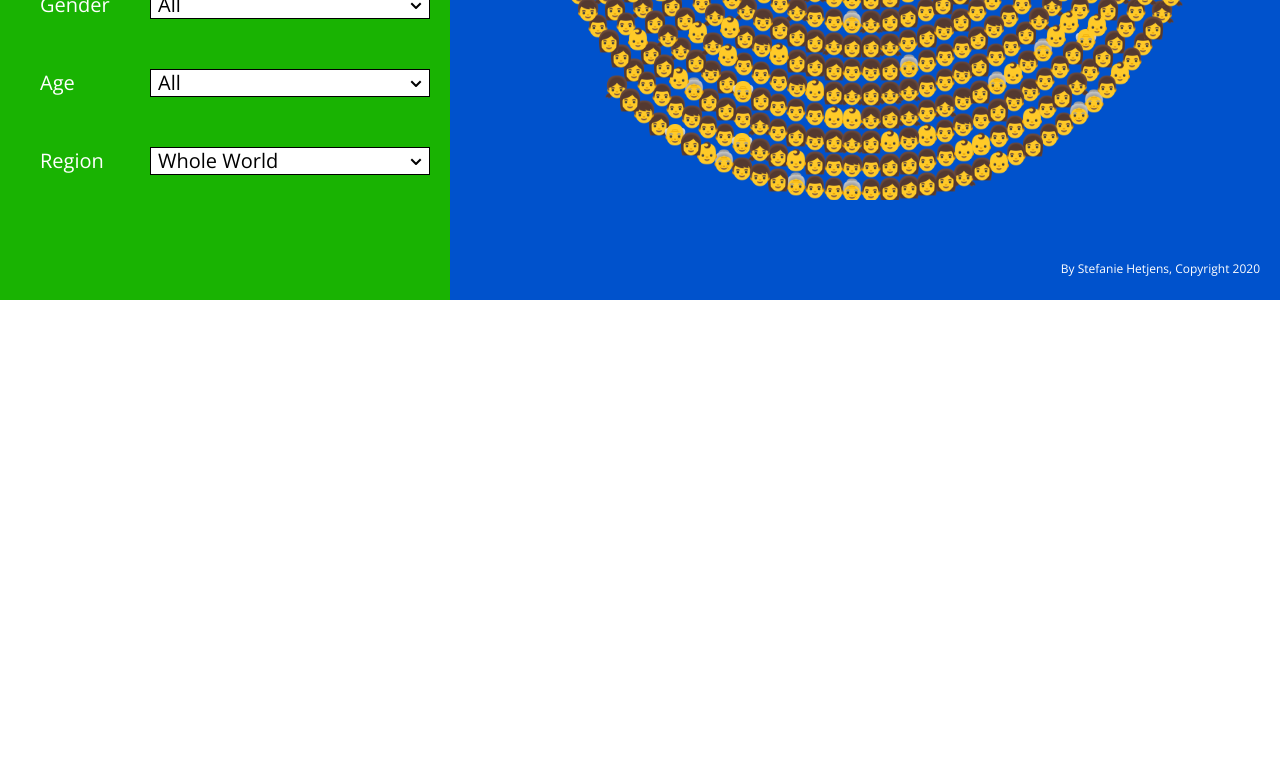
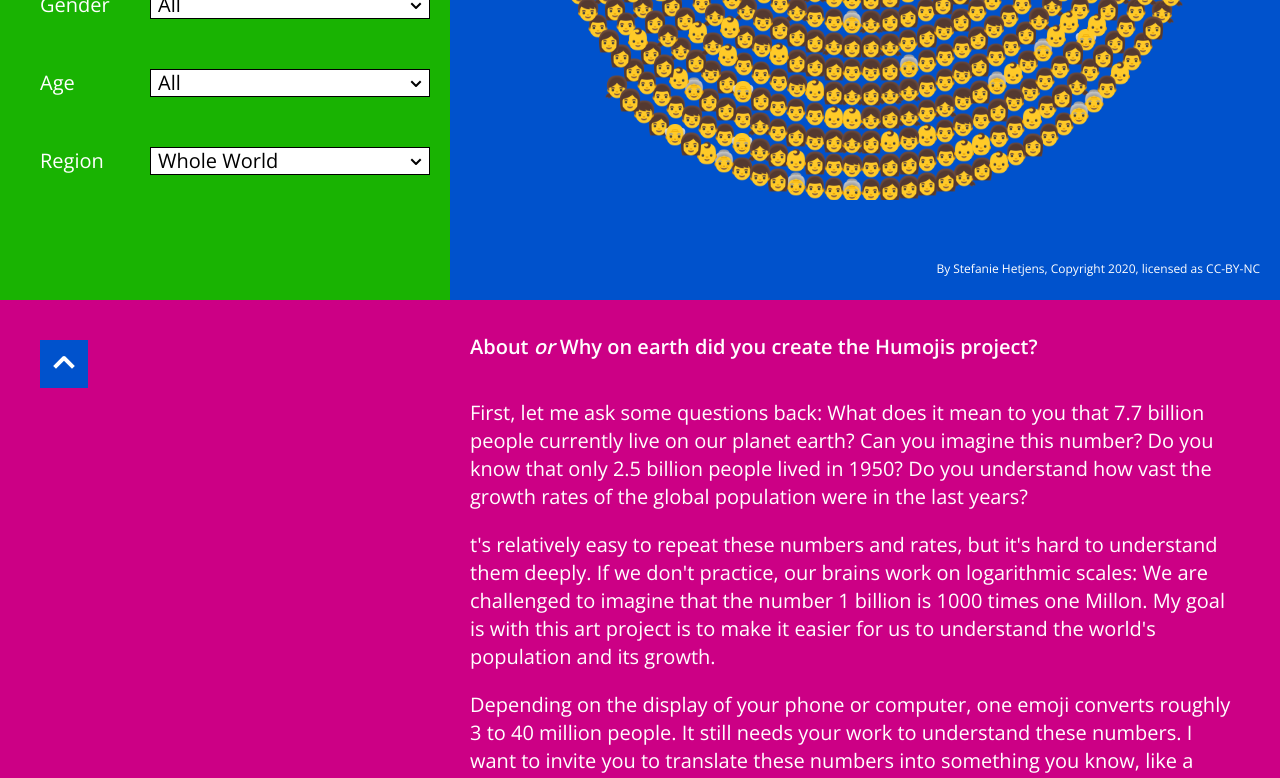
Before and after one commit to ms-hetty/humojis, a Svelte app: page / in a window 1280 px wide. Shown: the part 500-1278 px from the top of the page. Before the commit the page ends 800 px from the top, so only its background shows below. Built offline with nearby package versions, Linux system fonts and the light colour scheme.

Commit message:
faq, about, scrolltop, texts

```diff
--- /dev/null
+++ b/src/About.svelte
@@ -0,0 +1,47 @@
+<script>
+
+</script>
+
+<style>
+    /* General and Desktop styles */
+    .about {
+        background-color: #CC0085;
+        padding: 0 40px 40px 470px;
+		color: #ffffff;
+		font-family: 'Open Sans', Arial, Helvetica, sans-serif;
+    }
+
+    h2 {
+        padding: 35px 40px 40px 0;
+        font-size: 20px;
+        font-weight: 600;
+        line-height: 24px;
+    }
+
+    p {
+        font-size: 20px;
+        margin: 0 0 20px 0;
+        max-width: 770px;
+    }
+
+	/* Tablet styles */
+	@media (max-width: 1025px) {
+	}
+
+	/* Mobile styles */
+	@media (max-width: 760px) {
+        .about {
+            padding: 0 72px 0 12px;
+        }
+        h2 {
+            padding: 15px 0 16px 0;
+        }
+	}
+</style>
+
+<div class="about clearfix" id="about">
+    <h2>About <em>or</em> Why on earth did you create the Humojis project?</h2>
+    <p>First, let me ask some questions back: What does it mean to you that 7.7 billion people currently live on our planet earth? Can you imagine this number? Do you know that only 2.5 billion people lived in 1950? Do you understand how vast the growth rates of the global population were in the last years?</p>
+    <p>t's relatively easy to repeat these numbers and rates, but it's hard to understand them deeply. If we don't practice, our brains work on logarithmic scales: We are challenged to imagine that the number 1 billion is 1000 times one Millon. My goal is with this art project is to make it easier for us to understand the world's population and its growth.</p>
+    <p>Depending on the display of your phone or computer, one emoji converts roughly 3 to 40 million people. It still needs your work to understand these numbers. I want to invite you to translate these numbers into something you know, like a nearby city or a whole country.</p>
+</div>
--- a/src/App.svelte
+++ b/src/App.svelte
@@ -30,6 +30,7 @@
     import Canvas from './Canvas.svelte';
 	import Form from './Form.svelte';
 	import Database from './Database.svelte';
+	import ScrollTop from './ScrollTop.svelte';
 </script>
 
 <style>
@@ -59,9 +60,10 @@
 	}
 </style>
 
-<main>
+<main id="top">
 	<Header />
 	<Form bind:filter={filter}/>
 	<Database bind:filter={filter} bind:display={display} bind:reference={reference} />
 	<Canvas bind:filter={filter} bind:display={display} bind:reference={reference} />
 </main>
+<ScrollTop />
--- a/src/Canvas.svelte
+++ b/src/Canvas.svelte
@@ -219,7 +219,7 @@
     @media (max-width: 760px) {
         .canvas {
             overflow: visible;
-            min-height: calc(100vw + 60px);
+            min-height: calc(100vw + 100px);
         }
         h2.scale {
             padding: 16px 0 0 0;
@@ -246,7 +246,7 @@
             {/each}
         </div>
         <div class="copyright">
-            By <a href="https://www.stefanie-hetjens.com/" target="_blank">Stefanie Hetjens</a>, Copyright 2020
+            By <a href="https://www.stefanie-hetjens.com/" target="_blank">Stefanie Hetjens</a>, Copyright 2020, licensed as <a href="http://creativecommons.org/licenses/by-nc/4.0/" target="_blank">CC-BY-NC</a>
         </div>
         <div class="reference">
             <span id="reference_id">🙂</span>
--- /dev/null
+++ b/src/Faq.svelte
@@ -0,0 +1,111 @@
+<script>
+
+</script>
+
+<style>
+    /* General and Desktop styles */
+    .faq {
+        background-color: #19B302;
+        padding: 0 40px 40px 470px;
+		color: #ffffff;
+		font-family: 'Open Sans', Arial, Helvetica, sans-serif;
+    }
+
+    h2 {
+        padding: 35px 40px 40px 0;
+        font-size: 20px;
+        font-weight: 600;
+        line-height: 24px;
+    }
+
+    .question,
+    .answer {
+        font-size: 20px;
+        margin: 0 0 20px 0;
+        max-width: 770px;
+    }
+
+    .question {
+        font-weight: 700;
+        margin-top: 40px;
+    }
+
+	/* Tablet styles */
+	@media (max-width: 1025px) {
+	}
+
+	/* Mobile styles */
+	@media (max-width: 760px) {
+        .faq {
+            padding: 0 72px 0 12px;
+        }
+        h2 {
+            padding: 15px 0 16px 0;
+        }
+	}
+</style>
+
+<div class="faq clearfix" id="faq">
+    <h2>FAQ?!</h2>
+    <p class="question">Why did you create this project?</p>
+    <p class="answer">The answer is above. :-)</p>
+
+    <p class="question">What data source did you use?</p>
+    <p class="answer">This project is based on the World Population Prospects 2019 report of the United Nations. They have a handy tool to download all data in an excel compatible format.</p>
+
+    <p class="question">Why did you define only four age categories?</p>
+    <p class="answer">I've used all the emojis there are to show the age of people. Specifically: baby (0-4 years), girl/boy (5-19 years), woman/man (20-64 years), old women/old man (above 64 years). </p>
+
+    <p class="question">Why are all emojis yellow?</p>
+    <p class="answer">I didn't want to show skin colors for various reasons:</p>
+    <ul class="answer">
+        <li>Only a hand full of countries gather data on the race or skin tones of people, so there isn't any detailed report from the UN or similar international bodies</li>
+        <li>Tt is not an option to assign a skin tone to a country, because in most countries, people with various skin tones live.</li>
+        <li>Existing estimations of the global skin tones distribution are very old and based on colonialistic world views</li>
+    </ul>
+    <p class="answer">I am aware that the yellow emojis often are read as representing only White people. For this reason, I decided using light skin tone emojis for myself some years ago. In this project, yellow emojis are the best choice despite their shortcomings. </p>
+
+    <p class="question">Are all people wonderful?</p>
+    <p class="answer">Yes.</p>
+
+    <p class="question">Why can't I see years before 1950?</p>
+    <p class="answer">1950 is the first year that is provided in the report by the United Nations.</p>
+
+    <p class="question">What is the meaning of the domain name humojis.world?</p>
+    <p class="answer">It is the name of the project. It's a combination of Humankind and Emojis. Simply humojis.</p>
+
+    <p class="question">Why is the website responding so slowly?</p>
+    <p class="answer">I am aware that the website responds slowly. I still want to optimize the speed but didn't have time until now. The underlying cause is that on every change, all emojis and their positions are randomly re-calculated. If you like to work on a fix, please send me a pull request on Github.</p>
+
+    <p class="question">Is the website accessible?</p>
+    <p class="answer">The website is accessible to people with various impairments. I've used standard HTML controls, considered contrasts, etc. But unfortunately, it's not optimized for people who use screen readers. If you have ideas on how to optimize this website, please get in contact with me.</p>
+
+    <p class="question">Is the project open source, and can I contribute?</p>
+    <p class="answer">Yes. You can access the Github repository. It is licensed under Creative Commons Attribution-NonCommercial 4.0 International License. I am happy to get pull requests to improve the project.</p>
+
+    <p class="question">What tools and services did you use to create this project?</p>
+    <p class="answer">I've used various tools and services:</p>
+    <ul class="answer">
+        <li>Excel for data editing</li>
+        <li>Figma to design the wireframes and visual layout</li>
+        <li>Visual Studio Code to write code</li>
+        <li>Svelte framework as the basis of the application</li>
+        <li>normalize.css as CSS basis </li>
+        <li>Netlify for hosting</li>
+        <li>GitHub for hosting the code repository</li>
+        <li>Firefox for testing</li>
+    </ul>
+
+    <p class="question">Can I donate to show my support for this project?</p>
+    <p class="answer">Yes, you can donate via Paypal. Please click on this button: </p>
+
+    <form action="https://www.paypal.com/cgi-bin/webscr" method="post" target="_blank" class="answer">
+    <input type="hidden" name="cmd" value="_s-xclick" />
+    <input type="hidden" name="hosted_button_id" value="AXUFT4AZGJXWA" />
+    <input type="image" src="https://www.paypalobjects.com/en_US/i/btn/btn_donate_SM.gif" border="0" name="submit" title="PayPal - The safer, easier way to pay online!" alt="Donate with PayPal button" />
+    <img alt="" border="0" src="https://www.paypal.com/en_CH/i/scr/pixel.gif" width="1" height="1" />
+    </form>
+
+    <p class="question">How can I reach you?</p>
+    <p class="answer">You can reach me best via email: stefanie -at- hetjens.com</p>
+</div>
--- a/src/Form.svelte
+++ b/src/Form.svelte
@@ -19,7 +19,7 @@
         background-color: #19B302;
         position: relative;
         grid-area: 2 / 1 / 2 / 1;
-        padding: 0 0 0 40px;
+        padding: 0 0 40px 40px;
     }
 
     button.toggle {
@@ -219,6 +219,8 @@
             float: right;
             background: #19B302 url('/img/arrow-down.svg') center center no-repeat;
             border: 0;
+            font-size: 0.25px;
+            color: #19B302;
         }
         form.show button.toggle {
             background-image: url('/img/arrow-up.svg');
@@ -235,7 +237,7 @@
 
 <form class:show={show_form === true}>
     <h2>
-        <button class="toggle" on:click|preventDefault={() => show_form = !show_form}></button>
+        <button class="toggle" on:click|preventDefault={() => show_form = !show_form}>Button to show and hide controls</button>
         Adjust and see the changes in comparison to today’s world
     </h2>
     <div class="content">
--- a/src/Header.svelte
+++ b/src/Header.svelte
@@ -17,7 +17,7 @@
         text-transform: uppercase;
         padding-top: 27px;
         padding-bottom: 15px;
-        font-size: 40px;
+        font-size: 36px;
     }
 
     a {
@@ -79,9 +79,8 @@
     <nav>
         <ul class="clearfix">
             <li><a href="#" class="current">Play</a></li>
-            <li><a href="#">Extremes</a></li>
-            <li><a href="#">FAQ</a></li>
-            <li><a href="#">About</a></li>
+            <li><a href="#about">About</a></li>
+            <li><a href="#faq">FAQ</a></li>
         </ul>
     </nav>
 </header>
--- /dev/null
+++ b/src/ScrollTop.svelte
@@ -0,0 +1,42 @@
+<script>
+	import Faq from './Faq.svelte';
+	import About from './About.svelte';
+</script>
+
+<style>
+    /* General and Desktop styles */
+    .scrolltop {
+        position: relative;
+        background: black;
+    }
+    .up {
+        width: 48px;
+        height: 48px;
+        background: #0052CC;
+        position: sticky;
+        bottom: 40px;
+        margin-top: 40px;
+        margin-left: 40px;
+    }
+    .up a {
+        padding: 10px 13px;
+        display: block;
+    }
+
+	/* Tablet styles */
+	@media (max-width: 1025px) {
+	}
+
+	/* Mobile styles */
+	@media (max-width: 760px) {
+        .up {
+            margin-left: calc(100vw - 60px)
+        }
+	}
+</style>
+
+<div class="scrolltop clearfix">
+    <About />
+    <Faq />
+    <div class="up"><a href="#top"><img src="/img/arrow-up.svg" alt="Scroll to top" title="Scroll to top"></a></div>
+</div>
```
